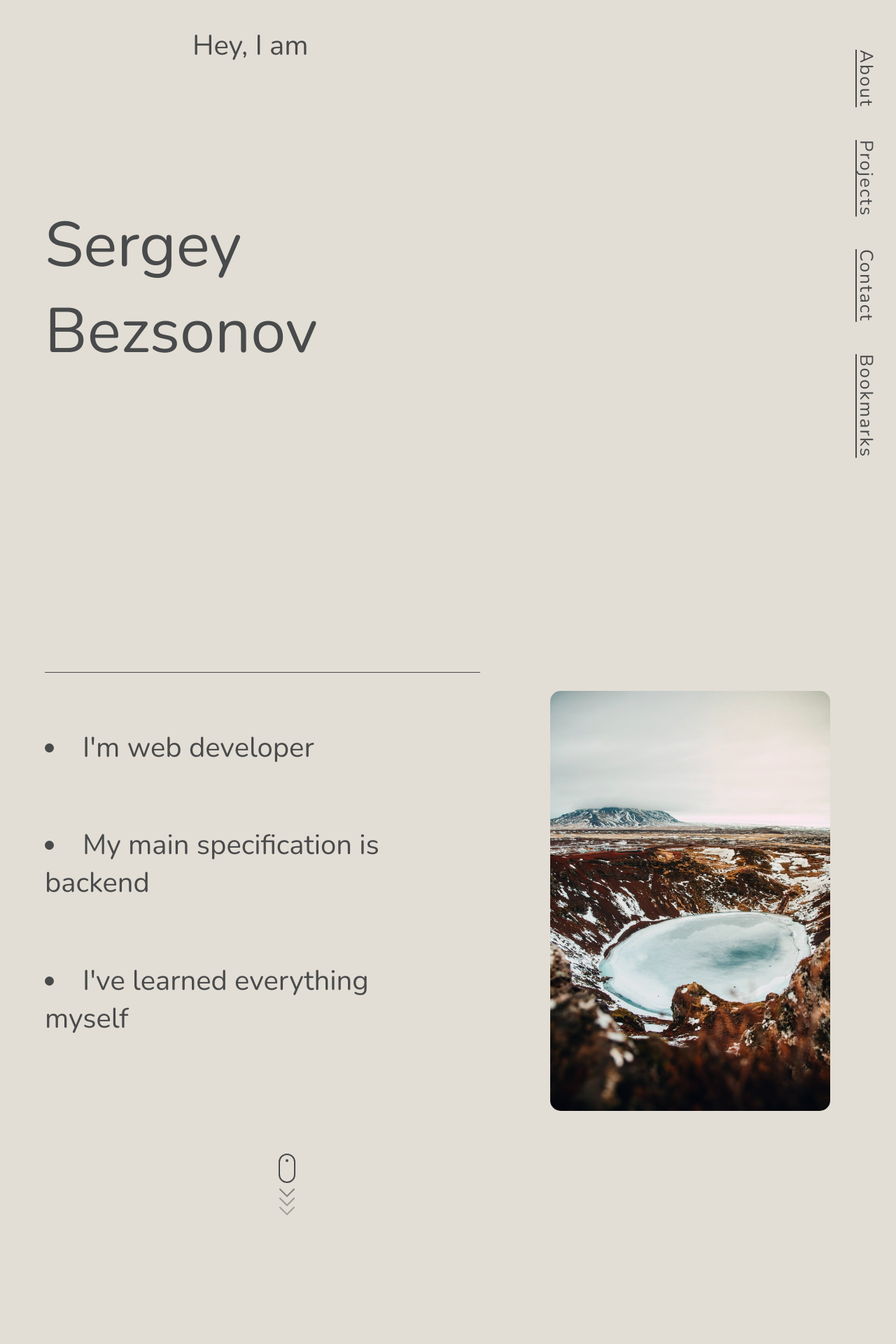
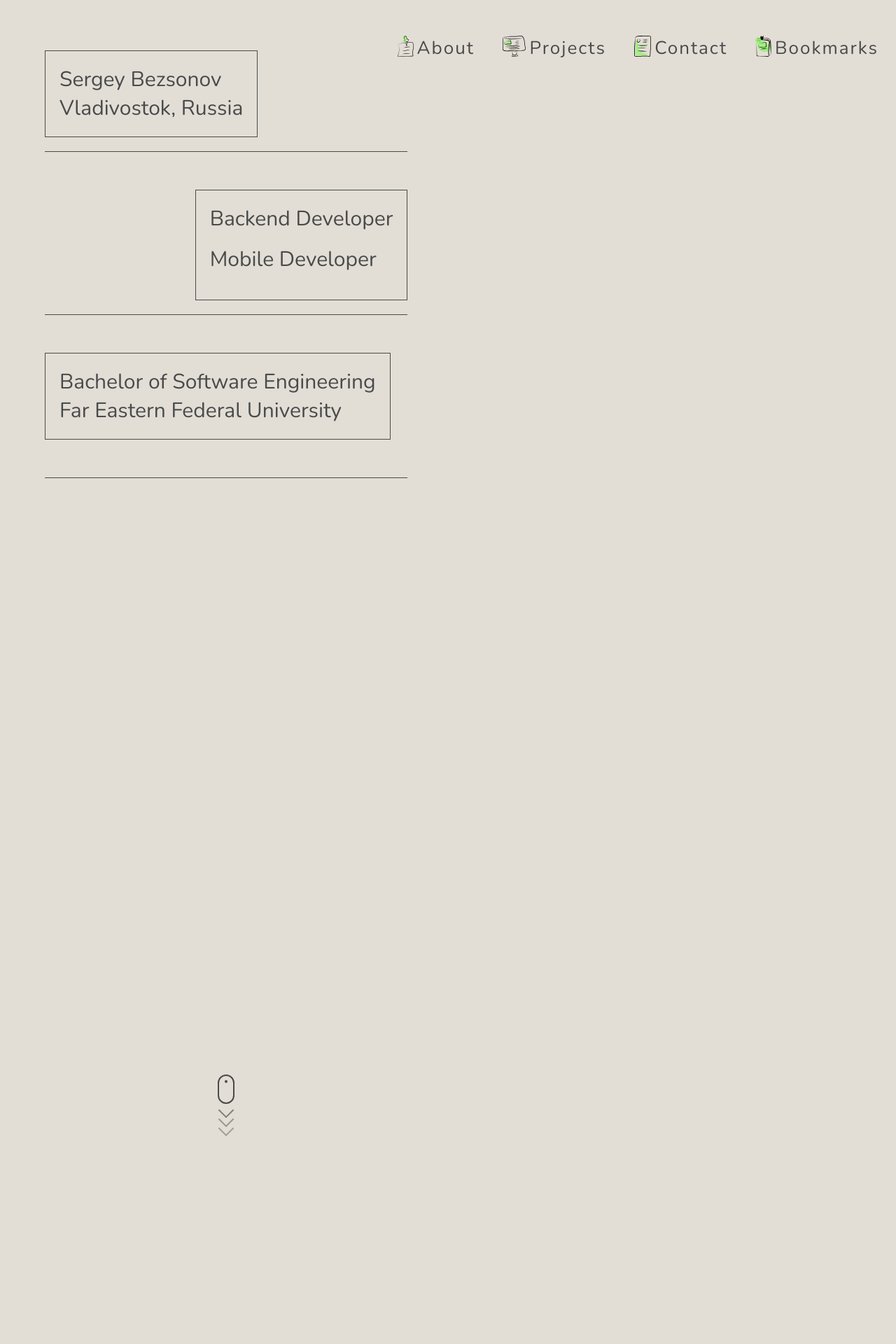
Before and after one commit to mrnosomebody/myWebSite, a Django app: page / in a window 1280 px wide. Shown: the top 1920 px of the page at 70% size. Run offline with Django 4.2, Linux system fonts and the light colour scheme; some web fonts are replaced.

Commit message:
redesign

```diff
--- a/static/css/style.css
+++ b/static/css/style.css
@@ -1,4 +1,3 @@
-@import url('https://fonts.googleapis.com/css?family=Gochi+Hand');
 @import url('https://fonts.googleapis.com/css2?family=BioRhyme:wght@300&display=swap');
 @import url('https://fonts.googleapis.com/css2?family=Nunito:wght@200&display=swap'); /*--------- Layout -------- */
 *, *:before, *:after {
@@ -30,6 +29,13 @@
 
 }
 
+a {
+    margin: 0;
+    padding: 0;
+    text-decoration: none;
+    color: var(--mainColor);
+}
+
 section {
     min-height: 100vh;
     padding: 3% 5% 5% 5%;
@@ -37,66 +43,211 @@
 }
 
 li {
-     margin-top: 20px
+    margin-top: 20px
 }
 
 .left {
     display: grid;
-    width: 60%;
+    width: 45%;
+    z-index: 3;
 }
 
 .right {
     display: flex;
     justify-content: center;
-    align-items: center;
-    width: 40%;
+    align-items: end;
+    width: 55%;
 }
-img {
-    width: 400px;
-    height: 600px;
-    border-radius: 15px;
-}
+
+/*img {*/
+/*    width: 400px;*/
+/*    */
+/*    border-radius: 15px;*/
+/*}*/
 .menu {
     margin: 2% 0;
-    position: fixed;
+    position: absolute;
     padding: 25px;
     right: 0;
-    writing-mode: vertical-rl;
-    text-orientation: mixed;
+    /*writing-mode: vertical-rl;*/
+    /*text-orientation: mixed;*/
     z-index: 999;
+    display: flex;
 }
 
+.menu span {
+    display: flex;
+    width: fit-content;
+    height: 30px;
+    margin-left: 5px;
+}
+
+
 .menu a {
-    margin: 20px;
+    display: flex;
+    width: fit-content;
+    height: 30px;
+    margin-left: 40px;
     letter-spacing: 2px;
     text-decoration: none;
     color: var(--mainColor);
 }
 
-.portfolio-text {
-    font-size: 90px;
+
+.info {
+    display: grid;
+    height: 50%;
     width: 100%;
-    display: grid;
 }
 
-.portfolio-text span{
+.portfolio-text {
+    width: fit-content;
+    display: grid;
+    border: 1px solid var(--mainColor);
+    padding: 20px;
+}
+
+.portfolio-text span {
     display: flex;
     justify-content: center;
-    font-size: 40px;
-    width: 85%;
+    font-size: 30px;
+    width: 100%;
 }
-/*.menu a:focus {*/
-/*    text-decoration: line-through 1px var(--mainColor);*/
-/*}*/
+
+.portfolio-text h1 {
+    margin: 0;
+    padding: 0;
+    font-weight: 400;
+    font-size: 30px;
+
+}
 
 .line {
     border-bottom: groove 1px var(--mainColor);
-    margin: 30px 0 60px 0;
-    width: 90%;
+    margin: 20px 0;
+    width: 100%;
+    height: 1px;
 }
 
+
 .title {
+    /*margin-top: 10%;*/
     font-size: 60px;
+    text-transform: uppercase;
+}
+
+.subtitle {
+    font-size: 40px;
+    text-transform: uppercase;
+}
+
+.left-about {
+    display: grid;
+    width: 45%;
+    margin-top: 10%;
+}
+
+.right-about {
+    display: grid;
+    width: 50%;
+    margin-left: 20%;
+}
+
+.text-about {
+    width: 100%;
+    height: fit-content;
+    font-size: 30px;
+}
+
+.item {
+
+    display: flex;
+}
+
+.item img {
+    width: 2.5em;
+    height: 2.5em;
+}
+
+.skill-name {
+    display: grid;
+    width: 20%;
+    /*align-items: center;*/
+    padding: 0 10px;
+}
+
+.skill-title {
+    font-size: 30px;
+    height: 40px;
+}
+
+.skills {
+    display: flex;
+}
+
+.skill-grades {
+    display: grid;
+    padding: 0 10px;
+}
+
+/*=====================================================*/
+.skill-icon {
+    font-size: 0;
+}
+
+.skill-icon span {
+    width: 18px;
+    height: 18px;
+    background: #a9dd75;
+    border: 1px solid #FFF;
+    border-radius: 50%;
+    display: inline-block;
+    margin: 12px 6px 30px 0;
+}
+
+
+.skill-0 span:nth-child(n+1) {
+    background: #FFF;
+}
+
+.skill-1 span:nth-child(n+2) {
+    background: #FFF;
+}
+
+.skill-2 span:nth-child(n+3) {
+    background: #FFF;
+}
+
+.skill-3 span:nth-child(n+4) {
+    background: #FFF;
+}
+
+.skill-4 span:nth-child(n+5) {
+    background: #FFF;
+}
+
+.skill-5 span:nth-child(n+6) {
+    background: #FFF;
+}
+
+.skill-6 span:nth-child(n+7) {
+    background: #FFF;
+}
+
+.skill-7 span:nth-child(n+8) {
+    background: #FFF;
+}
+
+.skill-8 span:nth-child(n+9) {
+    background: #FFF;
+}
+
+.skill-9 span:nth-child(n+10) {
+    background: #FFF;
+}
+
+.skill-10 span:nth-child(n+11) {
+    background: #FFF;
 }
 
 /*==============================================*/
--- a/templates/main/index.html
+++ b/templates/main/index.html
@@ -7,34 +7,56 @@
     <title>Mrnosomebody</title>
     <link rel="stylesheet" href="https://cdnjs.cloudflare.com/ajax/libs/font-awesome/6.0.0/css/all.min.css"/>
     <link rel="stylesheet" href="{% static 'css/style.css' %}">
+
 </head>
 <body>
 
+
 <div class="menu">
-    <u><a href="#about">About</a></u>
-    <u><a href="#">Projects</a></u>
-    <u><a href="#">Contact</a></u>
-    <u><a href="{% url 'notions' %}">Bookmarks</a></u>
+    <a href="#about" class="menu-item">
+        <img src="{% static 'images/about.svg' %}" alt="">
+        <span>About</span>
+    </a>
+    <a href="#" class="menu-item">
+        <img src="{% static 'images/prjct.svg' %}" alt="">
+        <span>Projects</span>
+    </a>
+    <a href="#" class="menu-item">
+        <img src="{% static 'images/cntct.svg' %}" alt="">
+        <span>Contact</span>
+    </a>
+    <a href="{% url 'notions' %}" class="menu-item">
+        <img src="{% static 'images/bkmk.svg' %}" alt="">
+        <span>Bookmarks</span>
+    </a>
 </div>
 <section>
 
     <div class="left">
-            <div class="portfolio-text">
-        <span>Hey, I am</span>
-        Sergey Bezsonov
+        <div class="info">
+            <div class="portfolio-text" style="align-self: flex-end">
+                <h1>Sergey Bezsonov</h1>
+                <h1>Vladivostok, Russia</h1>
+            </div>
             <div class="line"></div>
-        <div class="" style="display: flex">
-            <span style="display: grid;">
-                <li>I'm web developer</li>
-                <li>My main specification is backend</li>
-                <li>I've learned everything myself</li>
-{#                I focus on Web Development, especially the backend.#}
-{#                I have a great passion for making my websites look#}
-{#                cool, so I'm in design as well#}
-            </span>
+            <div class="portfolio-text" style="justify-self: flex-end;">
+                <h1>Backend Developer</h1>
+                <h1>Mobile Developer</h1>
+            </div>
+            <div class="line"></div>
+            <div class="portfolio-text" style="align-self: flex-start">
+                <h1>Bachelor of Software Engineering</h1>
+                <h1>Far Eastern Federal University</h1>
+            </div>
+            <div class="line"></div>
         </div>
 
-    </div>
+        {#        <img src="{% static 'images/kl.svg' %}" alt="">#}
+        {#            <span style="display: grid;">#}
+        {#                <li>I'm web developer</li>#}
+        {#                <li>My main specification is backend</li>#}
+        {#                <li>I've learned everything myself</li>#}
+        {#            </span>#}
         <div class="mouse_scroll">
             <div class="mouse">
                 <div class="wheel"></div>
@@ -47,18 +69,76 @@
         </div>
     </div>
     <div class="right">
-            <img src="{% static 'images/rr.jpg' %}" alt="">
+        <img src="{% static 'images/kl.svg' %}" alt="">
     </div>
     </div>
 
 </section>
 
+
 <section>
+    <a id="about"></a>
+    <div class="left-about">
+        <div class="item">
+            <img src="{% static 'images/about.svg' %}" alt="">
+            <div class="title">ABOUT</div>
+        </div>
 
-    <a id="about"></a>
-    <div class="title">
-        ABOUT
+        <div class="text-about">
+            I'm 20 years old, and I am graduating from the university
+            next year. I have no commercial experience, but I practice a lot
+            by creating projects that you can see on
+            <u><a href="https://github.com/mrnosomebody/">my github</a></u>
         </div>
+    </div>
+    <div class="right-about">
+        <div class="text-about"
+             style="width: 45%;padding: 10px; margin-top: 10%;margin-left: -15%;
+                     {#background: rgba(255,255,255,0.7);#}
+                     border: 1px solid hsl(198, 1%, 29%);
+                  background: linear-gradient(rgba(226,222,213,0.9),rgba(226,222,213,0.55));
+              z-index: 3;text-transform: uppercase; font-weight: bold; border-radius: 50px">
+            I'm a big fan of sports. You will meet me on the mountainside, at
+            the hockey arena or at the gym
+        </div>
+        <img src="{% static 'images/sbb.jpg' %}" alt=""
+             style="position:absolute;margin-top: 15%;
+             z-index: 1; border-radius: 15px;height: 550px;">
+    </div>
+</section>
+<section style="display: block">
+    <div class="title">What about skills?</div>
+    <div class="skills">
+        <div class="skill-name">
+            <div class="skill-title">Python</div>
+            <div class="skill-title">Django</div>
+            <div class="skill-title">DRF</div>
+            <div class="skill-title">C++</div>
+            <div class="skill-title">Celery</div>
+            <div class="skill-title">Docker</div>
+            <div class="skill-title">Redis</div>
+        </div>
+
+        <div class="skill-grade">
+            <div class="skill-icon skill-8">
+                <span></span><span></span><span></span><span></span><span></span>
+                <span></span><span></span><span></span><span></span><span></span>
+            </div>
+            <div class="skill-icon skill-7">
+                <span></span><span></span><span></span><span></span><span></span>
+                <span></span><span></span><span></span><span></span><span></span>
+            </div>
+            <div class="skill-icon skill-6">
+                <span></span><span></span><span></span><span></span><span></span>
+                <span></span><span></span><span></span><span></span><span></span>
+            </div>
+            <div class="skill-icon skill-7">
+                <span></span><span></span><span></span><span></span><span></span>
+                <span></span><span></span><span></span><span></span><span></span>
+            </div>
+        </div>
+    </div>
+
 </section>
 </body>
 
```
Also changed, not shown: static/css/tmp.css (added, +75 -0 lines), static/images/about.svg (added), static/images/bg6.jpg (added), static/images/bkmk.svg (added), static/images/cntct.svg (added), static/images/dhanya-purohit--fUIXRGM_kk-unsplash.jpg (added), static/images/kl.svg (added), static/images/n.jpg (added), static/images/n.png (added), static/images/prjct.svg (added), static/images/sb.jpg (added), static/images/sbb.jpg (added), static/images/sbchb.jpg (added), 3 other files. Lines whose indentation alone changed are shown as unchanged.
